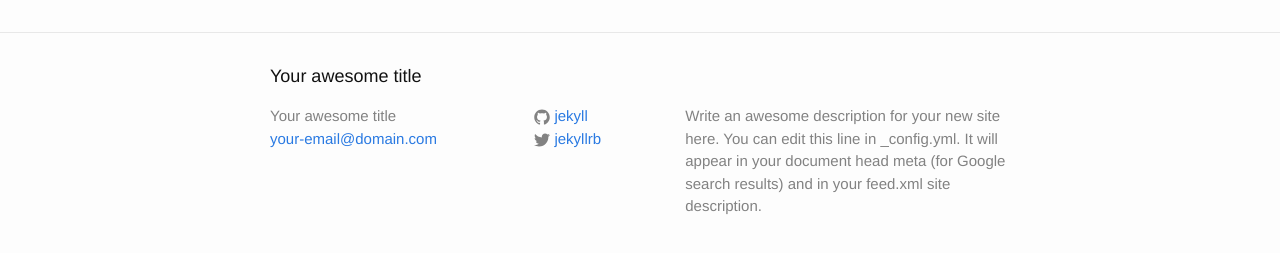
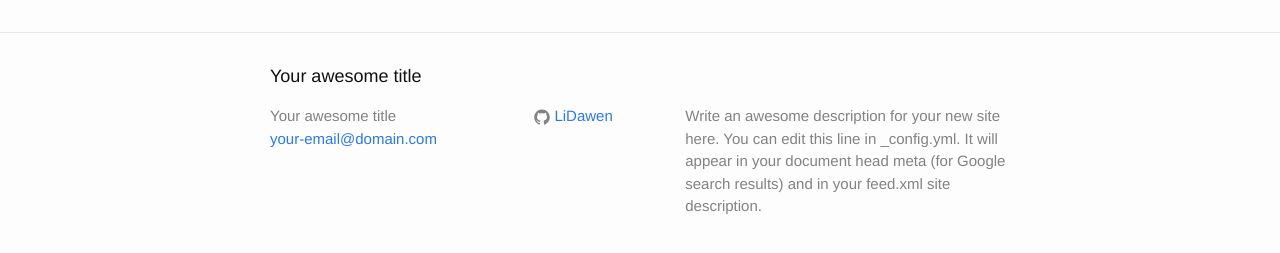
Before and after one commit to LiDawen/LiDawen.github.io, a Jekyll site: the page built from index.html, in a window 1280 px wide. Shown: the part 264-517 px from the top of the page. Built offline with Jekyll 4.4.1, drawn with Linux system fonts in a browser that asks for light colours.

Commit message:
modified github name

```diff
--- a/_config.yml
+++ b/_config.yml
@@ -14,8 +14,7 @@ description: > # this means to ignore newlines until "baseurl:"
   Google search results) and in your feed.xml site description.
 baseurl: "" # the subpath of your site, e.g. /blog
 url: "http://yourdomain.com" # the base hostname & protocol for your site
-twitter_username: jekyllrb
-github_username:  jekyll
+github_username:  LiDawen
 
 # Build settings
 markdown: kramdown
```
